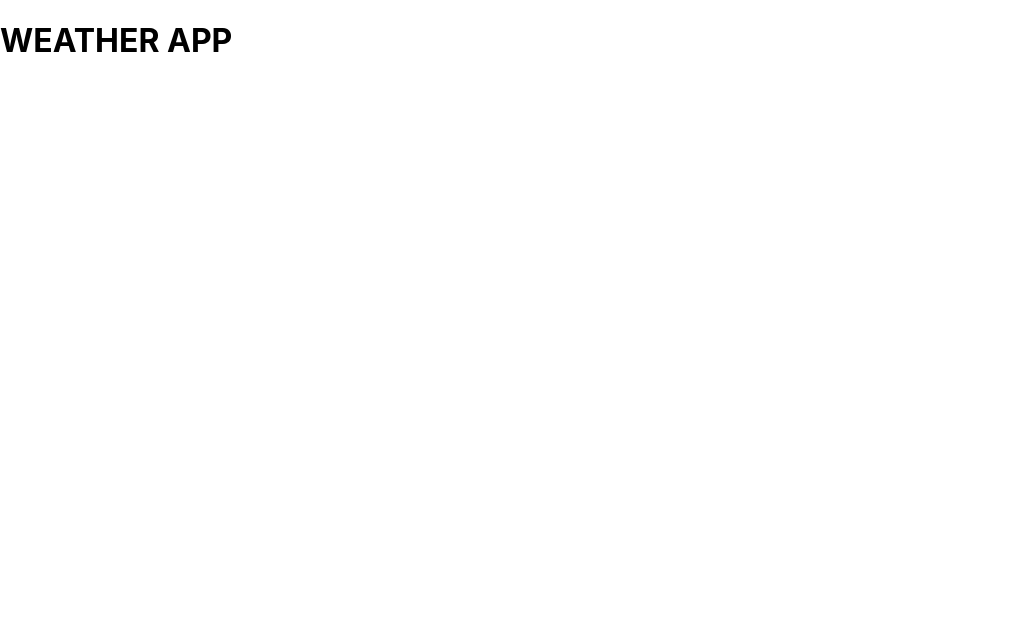
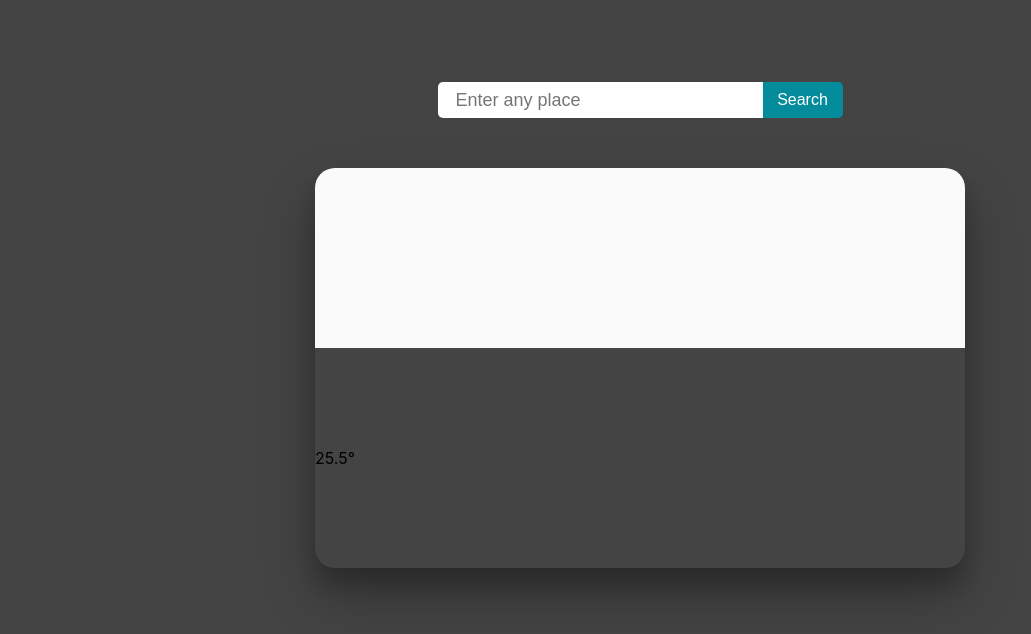
Before and after one commit to devakashpandey/Weather-App, a React (Create React App) app: page / in a window 1280 px wide. Shown: the top 634 px of the page, without its empty margins (0-1031 px from the left). Built offline with nearby package versions, Linux system fonts and the light colour scheme; some icons are missing.

Commit message:
adding style

```diff
--- a/src/Weather/Temp.css
+++ b/src/Weather/Temp.css
@@ -0,0 +1,223 @@
+@import url(https://fonts.googleapis.com/css?family=Poiret+One);
+
+@import url(https://cdnjs.cloudflare.com/ajax/libs/weather-icons/2.0.9/css/weather-icons.min.css);
+
+* {
+  margin: 0;
+  padding: 0;
+  box-sizing: border-box;
+}
+
+
+.wrap {
+display: flex;
+justify-content: center;
+text-align: center;
+margin-top: -150px;
+margin-bottom: 50px;
+}
+
+
+/* input search button style  */
+
+.search {
+width: 100%;
+position: relative;
+display: flex;
+justify-content: center;
+ }
+
+.searchTerm {
+width: 50%;
+border: none;
+padding: 18px;
+height: 20px;
+border-radius: 5px 0 0 5px;
+outline: none;
+font-size: 18px;
+}
+
+.searchTerm:focus {
+color: #02a4ba;
+ }
+
+.searchButton {
+width: 80px;
+height: 36px;
+border: none;
+background: #048b9c;
+text-align: center;
+color: #fff;
+border-radius: 0 5px 5px 0;
+cursor: pointer;
+font-size: 20px;
+outline: none;
+font-size: 16px;
+}
+
+.searchButton:hover {
+background-color: #0ea4b8;
+}
+
+/* body styling  */
+
+body {
+background-color: #f5f5f5;
+background: #454444;
+height: 100vh;
+min-height: 100vh;
+display: grid;
+place-items: center;
+}
+
+
+/* weather main box styling  */
+
+.weather-box {
+display: flex;
+height: 400px;
+width: 650px;
+flex-wrap: wrap;
+cursor: pointer;
+border-radius: 20px;
+box-shadow: 0 27px 55px 0 rgba(0, 0, 0, 0.3),
+            0 17px 17px 0 rgba(0, 0, 0, 0.15);
+ }
+
+ .weather-box .weather-icon {
+width: 100%;
+height: 45%;
+font-size: 95px;
+border-top-left-radius: 20px;
+border-top-right-radius: 20px;
+background: #fafafa;
+font-family: weathericons;
+display: flex;
+align-items: center;
+justify-content: space-around;
+}
+
+
+
+/* :root {
+--rad: 0.7rem;
+--dur: 0.3s;
+--color-dark: #454444;
+--color-light: #fff;
+--color-brand: #57bd84;
+--font-fam: "Lato", sans-serif;
+--height: 5rem;
+--btn-width: 6rem;
+--bez: cubic-bezier(0, 0, 0.43, 1.49);
+}
+                     */
+
+/*
+
+
+.widget .weatherIcon {
+  flex: 1 100%;
+  height: 50%;
+  border-top-left-radius: 20px;
+  border-top-right-radius: 20px;
+  background: #fafafa;
+  font-family: weathericons;
+  display: flex;
+  align-items: center;
+  justify-content: space-around;
+  font-size: 100px;
+}
+
+.widget .weatherInfo {
+  flex: 0 0 70%;
+  height: 40%;
+  background: #080705;
+  display: flex;
+  align-items: center;
+  color: white;
+}
+.widget .weatherInfo .temperature {
+  flex: 0 0 40%;
+  width: 100%;
+  font-size: 65px;
+  display: flex;
+  justify-content: space-around;
+  margin-right: 20px;
+}
+.widget .weatherInfo .description {
+  flex: 0 60%;
+  display: flex;
+  flex-direction: column;
+  width: 100%;
+  height: 100%;
+  justify-content: center;
+}
+.widget .weatherInfo .description .weatherCondition {
+  text-transform: uppercase;
+  font-size: 35px;
+  font-weight: 100;
+}
+.widget .weatherInfo .description .place {
+  font-size: 15px;
+}
+.widget .date {
+  flex: 0 0 30%;
+  height: 40%;
+  background: #70c1b3;
+  display: flex;
+  justify-content: space-around;
+  align-items: center;
+  color: white;
+  font-size: 30px;
+  font-weight: 800;
+  text-align: center;
+}
+
+.widget .extra-temp {
+  flex: 1 100%;
+  padding: 5% 0;
+  border-bottom-left-radius: 20px;
+  border-bottom-right-radius: 20px;
+  background: #fafafa;
+  display: grid;
+  grid-template-columns: repeat(2, 1fr);
+  align-items: center;
+  font-size: 100px;
+}
+
+.widget .extra-temp p {
+  font-size: 25px;
+  font-weight: 600;
+}
+
+.temp-info-minmax,
+.weather-extra-info,
+.two-sided-section {
+  display: grid;
+  grid-template-columns: repeat(2, 1fr);
+  text-align: center;
+  align-items: center;
+  color: #70c1b3;
+   background-color: blanchedalmond;
+}
+
+.widget .extra-temp .extra-info-leftside {
+  text-align: left;
+  font-weight: 600;
+  text-transform: capitalize;
+  color: #080705;
+  font-size: 15px;
+} */
+
+
+
+
+
+/*Resize the wrap to see the search bar change!*/
+/* .wrap {
+  width: 30%;
+  position: absolute;
+  top: 50%;
+  left: 50%;
+  transform: translate(-50%, -50%);
+} */
--- a/src/Weather/Temp.js
+++ b/src/Weather/Temp.js
@@ -1,9 +1,37 @@
 import React from 'react'
+import "./Temp.css"
 
 function Temp() {
   return (
      <>
-     <h1>WEATHER APP</h1>
+      <div className='wrap'>
+        <div className='search'>
+           <input type="search"
+           placeholder='Enter any place'
+           autoFocus
+           className='searchTerm'
+           />
+            <button className='searchButton'>Search</button>
+        </div>
+      </div>
+
+    {/* our tempreture card  */}
+
+    <div className='weather-box'>
+          <div className='weather-icon'>
+          <i className={"wi wi-day-sunny"}></i>
+          </div>
+
+          <div className='weatherInfo'>
+            <div className='tempreture'>
+              <span>25.5&deg;</span>
+            </div>
+          </div>
+
+
+    </div>
+
+
      </>
   )
 }
```
